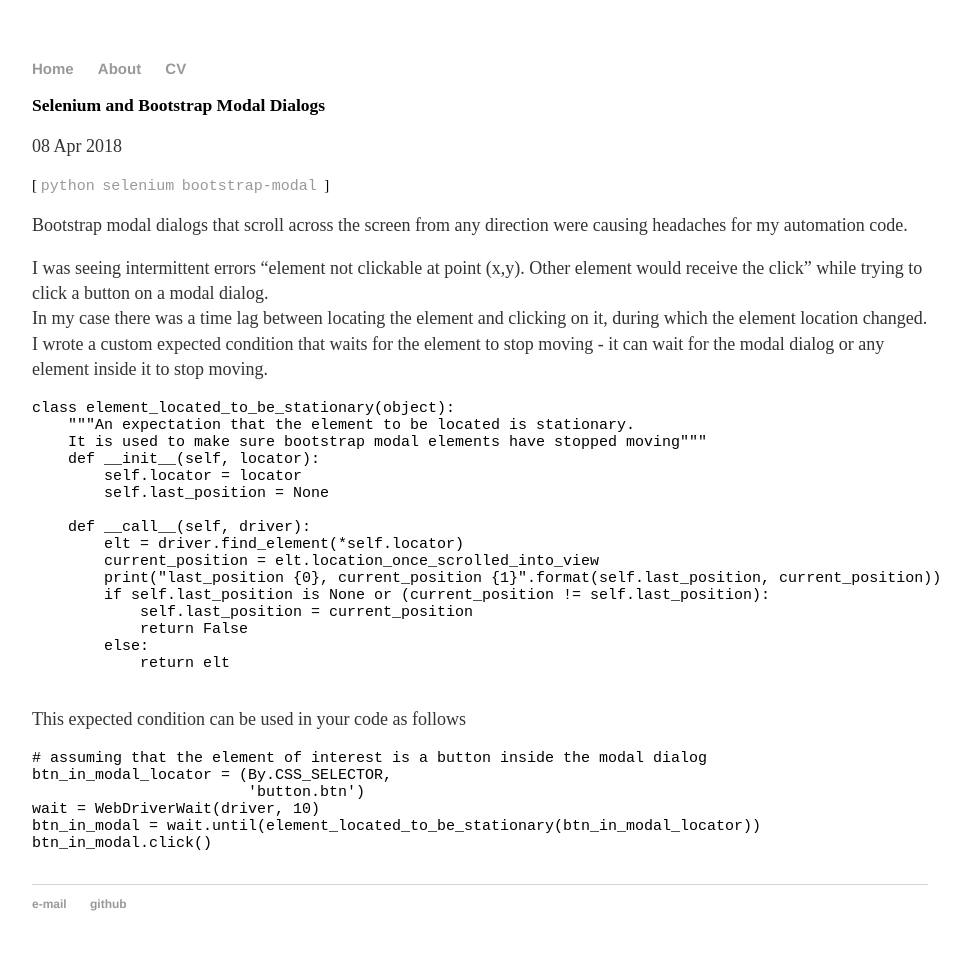
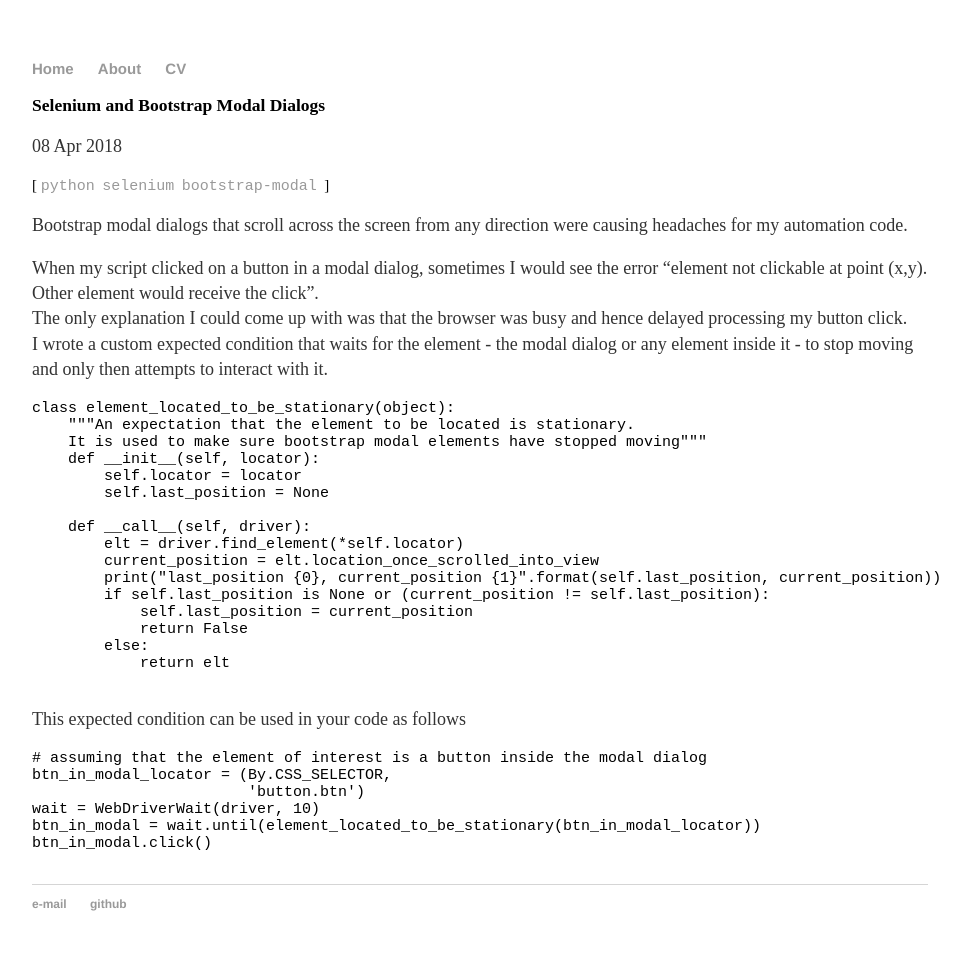
Before and after one commit to anuj-seth/anuj-seth.github.io, a Jekyll site: the page built from _posts/2018-04-08-selenium-modal-dialogs.md, in a window 1280 px wide. Shown: the whole page, without its empty margins (160-1130 px from the left). Built offline with Jekyll 4.4.1, drawn with Linux system fonts in a browser that asks for light colours.

Commit message:
make prose tighter

````diff
--- a/_posts/2018-04-08-selenium-modal-dialogs.md
+++ b/_posts/2018-04-08-selenium-modal-dialogs.md
@@ -11,9 +11,9 @@
 ---
 Bootstrap modal dialogs that scroll across the screen from any direction were causing headaches for my automation code.
 
-I was seeing intermittent errors  "element not clickable at point (x,y). Other element would receive the click" while trying to click a button on a modal dialog.
-In my case there was a time lag between locating the element and clicking on it, during which the element location changed.
-I wrote a custom expected condition that waits for the element to stop moving - it can wait for the modal dialog  or any element inside it to stop moving.
+When my script clicked on a button in a modal dialog, sometimes I would see the error "element not clickable at point (x,y). Other element would receive the click".
+The only explanation I could come up with was that the browser was busy and hence delayed processing my button click.
+I wrote a custom expected condition that waits for the element - the modal dialog  or any element inside it - to stop moving and only then attempts to interact with it.
 ```
 class element_located_to_be_stationary(object):
     """An expectation that the element to be located is stationary.
````
